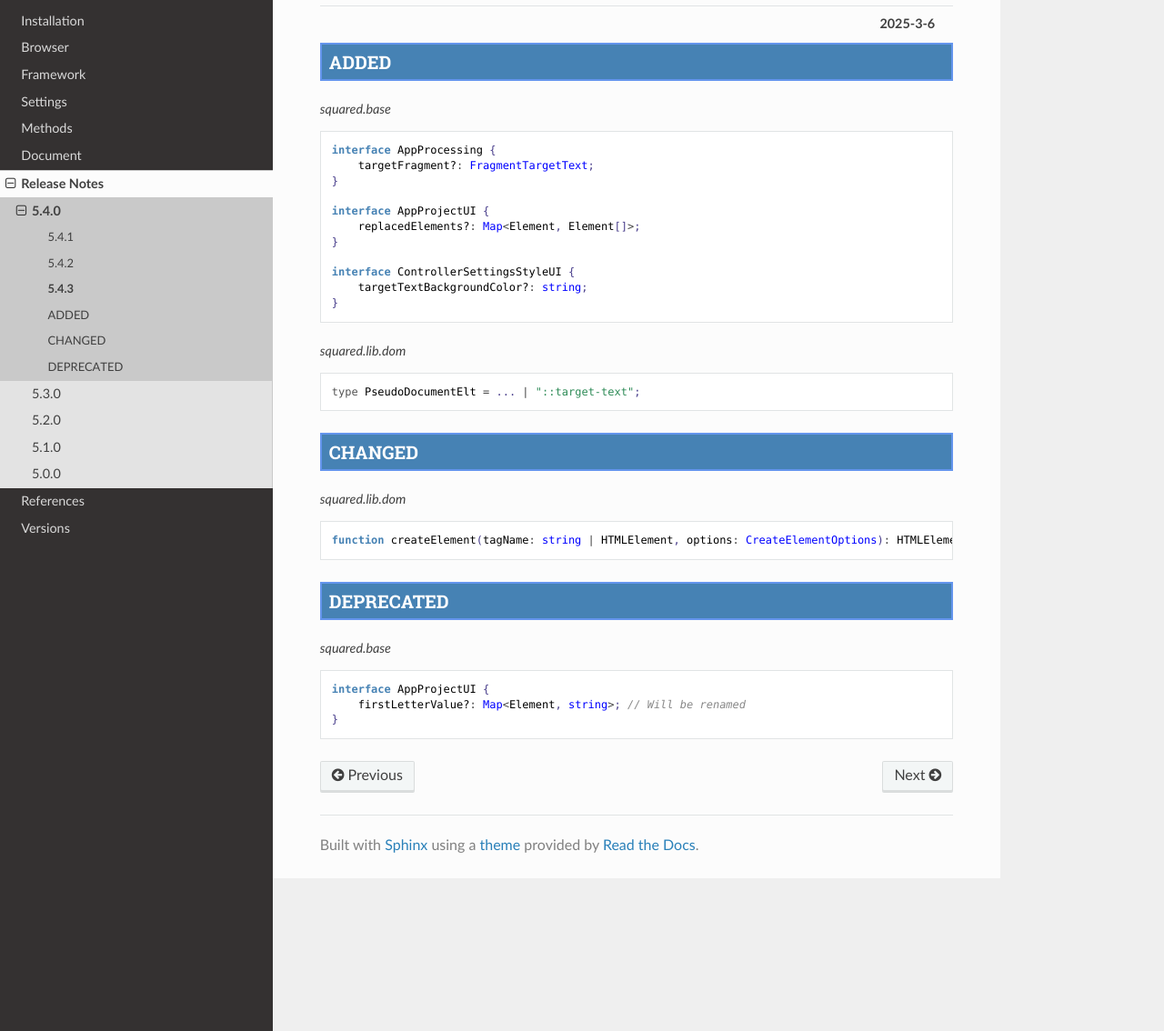
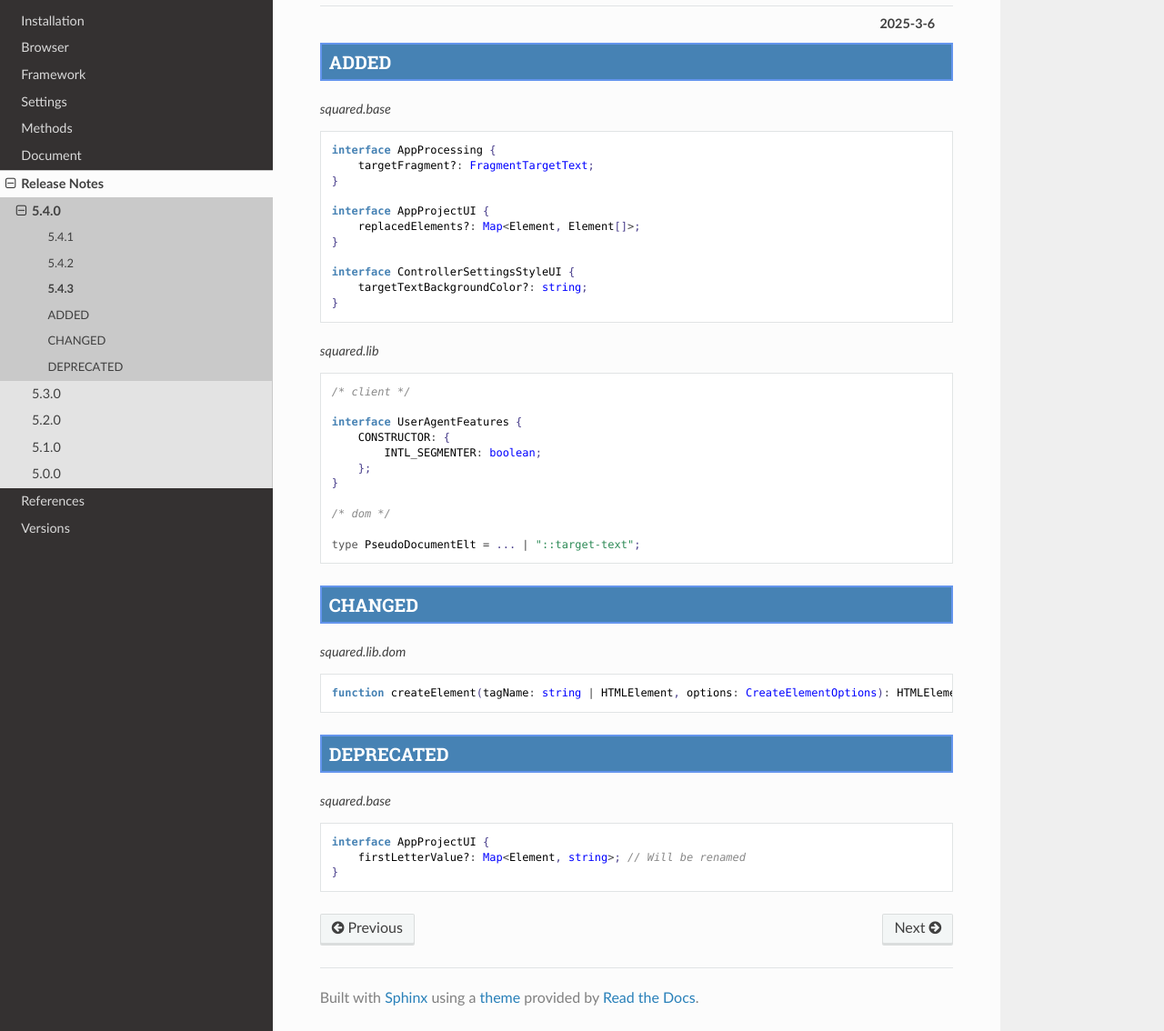
Before and after one commit to anpham6/android-docs, a Sphinx documentation site: the page built from source/release_notes/5.4.3.rst, in a window 1280 px wide and 1268 px high, cut to the strip 134-1268 px from the top of the window. Shown: the whole strip at 91% size. Built offline with Sphinx 7.4.7 and the Read the Docs theme 3.1.0, drawn with Linux system fonts in a browser that asks for light colours.

```diff
--- a/source/conf.py
+++ b/source/conf.py
@@ -9,7 +9,7 @@
 project = 'squared'
 copyright = 'squared 2025'
 author = 'An Pham'
-release = '5.4.2'
+release = '5.4.3'
 
 # -- General configuration ---------------------------------------------------
 # https://www.sphinx-doc.org/en/master/usage/configuration.html#general-configuration
--- a/source/release_notes/5.4.3.rst
+++ b/source/release_notes/5.4.3.rst
@@ -27,7 +27,17 @@ ADDED
   }
 
 .. code-block::
-  :caption: squared.lib.dom
+  :caption: squared.lib
+
+  /* client */
+
+  interface UserAgentFeatures {
+      CONSTRUCTOR: {
+          INTL_SEGMENTER: boolean;
+      };
+  }
+
+  /* dom */
 
   type PseudoDocumentElt = ... | "::target-text";
 
```
